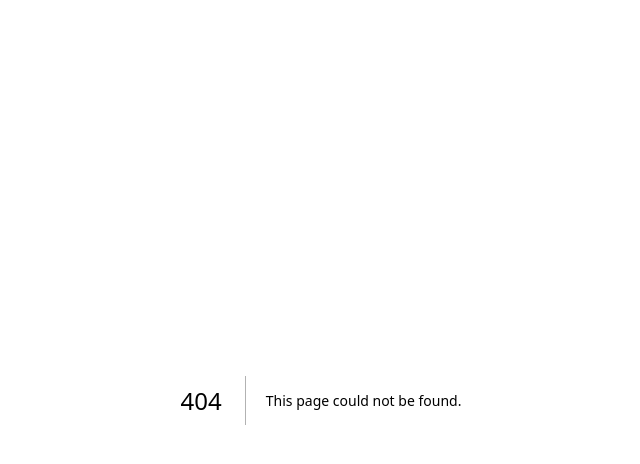
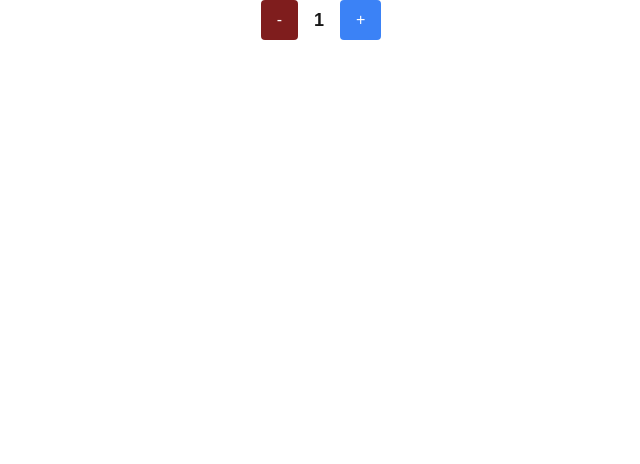
Before and after one commit to alvesgf16/cprg306-assignments, a Next.js app: page /week-4 in a window 1280 px wide. Before the commit this address had no page. Shown: the top 464 px of the page, without its empty margins (319-959 px from the left). Built offline with nearby package versions, Linux system fonts and the light colour scheme.

Commit message:
feat: add NewItem quantity counter

```diff
--- a/app/page.js
+++ b/app/page.js
@@ -6,6 +6,7 @@ export default function Home() {
       <h1>CPRG 306: Web Development 2 - Assignments</h1>
       <Link href="./week-2">Week 2</Link>
       <Link href="./week-3">Week 3</Link>
+      <Link href="./week-4">Week 4</Link>
     </>
   );
 }
--- /dev/null
+++ b/app/week-4/new-item.js
@@ -0,0 +1,35 @@
+'use client';
+
+import { useState } from 'react';
+
+export default function NewItem() {
+  const [quantity, setQuantity] = useState(1);
+
+  const increment = () => {
+    quantity < 20 && setQuantity(quantity + 1);
+  };
+
+  const decrement = () => {
+    quantity > 1 && setQuantity(quantity - 1);
+  };
+
+  return (
+    <div className="flex items-center justify-center space-x-4">
+      <button
+        className="rounded bg-red-500 px-4 py-2 text-white font-medium hover:bg-red-600 disabled:bg-red-900"
+        onClick={decrement}
+        disabled={quantity === 1}
+      >
+        -
+      </button>
+      <span className="text-lg font-bold">{quantity}</span>
+      <button
+        className="rounded bg-blue-500 px-4 py-2 text-white font-medium hover:bg-blue-600 disabled:bg-blue-900"
+        onClick={increment}
+        disabled={quantity === 20}
+      >
+        +
+      </button>
+    </div>
+  );
+}
--- /dev/null
+++ b/app/week-4/page.js
@@ -0,0 +1,5 @@
+import NewItem from './new-item';
+
+export default function Page() {
+  return <NewItem />;
+}
```
